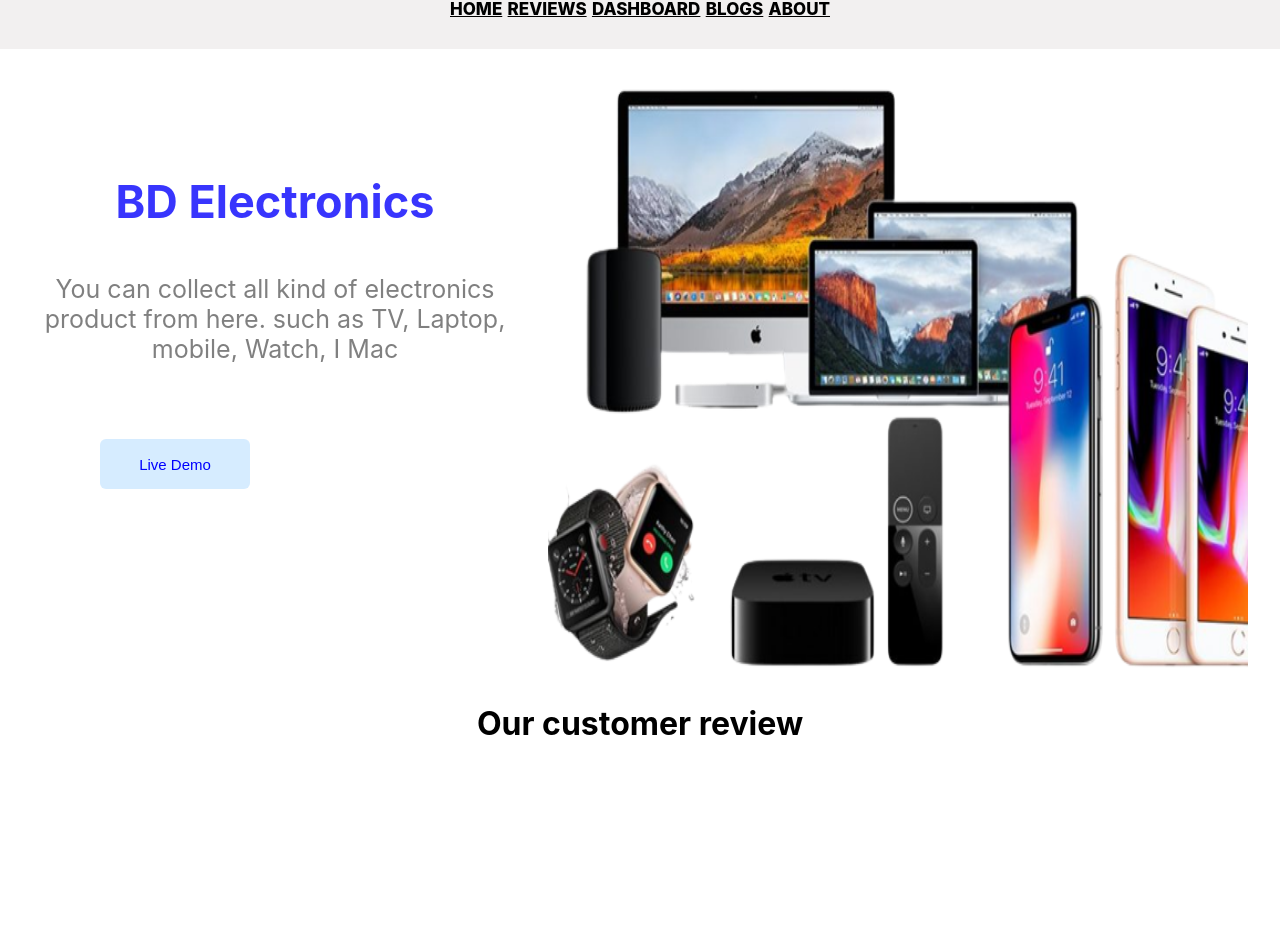
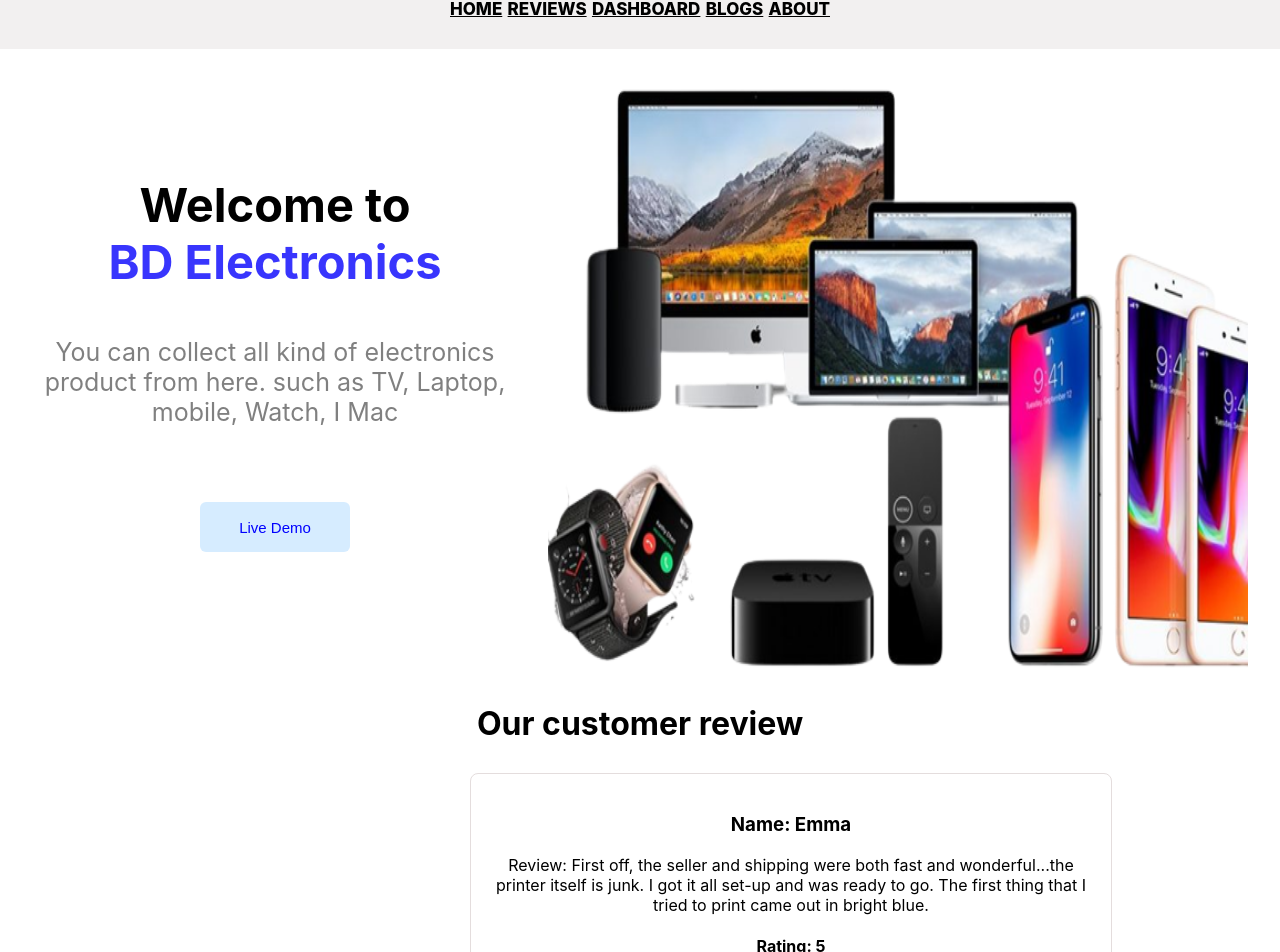
Before and after one commit to MD-Jubayer-Khan/product-analysis-website, a React (Create React App) app: page / in a window 1280 px wide. Shown: the part 31-983 px from the top of the page. Built offline with nearby package versions, Linux system fonts and the light colour scheme.

Commit message:
create reviews component details

```diff
--- a/src/App.js
+++ b/src/App.js
@@ -7,6 +7,7 @@ import Dashboard from './Components/Dashboard/Dashboard';
 import Blogs from './Components/Blogs/Blogs';
 import About from './Components/About/About';
 import NotFound from './Components/NotFound/NotFound'
+
 
 function App() {
   return (
--- /dev/null
+++ b/src/Components/CustomerReview/CustomerReview.css
@@ -0,0 +1,9 @@
+.review-container{
+    border: 1px solid rgb(228, 221, 221);
+    border-radius: 8px;
+    height: 150px;
+    width: 600px;
+    padding: 20px;
+    margin: 30px 470px;
+    position: center;
+}
--- /dev/null
+++ b/src/Components/CustomerReview/CustomerReview.js
@@ -0,0 +1,14 @@
+import React from 'react';
+import './CustomerReview.css'
+
+const CustomerReview = ({name, text, rating}) => {
+    return (
+        <div className='review-container'>
+          <h3>Name: {name}</h3>
+          <p>Review: {text}</p>
+          <h4>Rating: {rating}</h4>
+        </div>
+    );
+};
+
+export default CustomerReview;
--- a/src/Components/Dashboard/Dashboard.css
+++ b/src/Components/Dashboard/Dashboard.css
@@ -2,4 +2,5 @@
     display: grid;
     grid-template-columns: 2fr 2fr;
     margin-top: 30px;
+    margin-left: 40px;
 }
--- a/src/Components/Home/Home.css
+++ b/src/Components/Home/Home.css
@@ -2,6 +2,5 @@
     display: grid;
     grid-template-columns: 4fr 1fr;
     grid-gap: 30px;
-    color: rgb(214, 236, 255)
 
 };
--- a/src/Components/Home/Home.js
+++ b/src/Components/Home/Home.js
@@ -1,26 +1,34 @@
 import React from 'react';
 import image from './image/multiple.png';
 import './Home.css';
+import useReviews from '../hooks/useReviews';
+import CustomerReview from '../CustomerReview/CustomerReview';
 import { Link } from 'react-router-dom';
 
 const Home = () => {
+  const [reviews, setReviews] = useReviews();
+  const allReviews = reviews.slice(0, 3);
+
     return (
        <div>
           <div className='container' style={{marginTop:'30px',width: '95%', margin:'auto'}}>
-          <div className='content' style={{marginTop:"80px"}}>
-            <h3 style={{fontSize:'45px',color:'rgb(56, 53, 253)'}}>BD Electronics</h3>
+          <div style={{marginTop:"80px"}}>
+            <h3 style={{fontSize:'47px',color:'rgb(56, 53, 253)'}}><span style={{color:'black'}}>Welcome to </span> <br /> BD Electronics</h3>
             <p style={{color: 'gray', fontSize:'25px'}}>You can collect all kind of electronics product from here. such as TV, Laptop, mobile, Watch, I Mac</p>
-            <button style={{border:'none', backgroundColor:'rgb(214, 236, 255)', color:'blue', fontSize:"15px", height:'50px', width:'150px', borderRadius:'6px', marginTop:'50px', marginRight:'200px'}}>Live Demo</button>
+            <button style={{border:'none', backgroundColor:'rgb(214, 236, 255)', color:'blue', fontSize:"15px", height:'50px', width:'150px', borderRadius:'6px', marginTop:'50px'}}>Live Demo</button>
           </div>
           <div>
             <img style={{height:"600px", width:'700px', marginTop:'30px'}} src={image} alt="" />
           </div>
         </div>
         <div>
-        <div style={{height:'280px', marginTop:"20px"}}>
+        <div style={{marginTop:"20px"}}>
             <h1>Our customer review</h1>
           </div>
-           <Link to="reviews"> <button style={{border:'none', backgroundColor:'rgb(161, 211, 255)', color:'blue', fontSize:"20px", height:'40px', width:'150px', borderRadius:'6px', marginTop:'50px', marginBottom:'20px'}}>See all reviews</button></Link>
+          {
+            allReviews.map(review => <CustomerReview key={review.id} name={review.name} text={review.text} rating={review.ratings}></CustomerReview>)
+          }
+        <Link to="reviews"> <button style={{border:'none', backgroundColor:'rgb(161, 211, 255)', color:'blue', fontSize:"20px", height:'40px', width:'150px', borderRadius:'6px', marginTop:'50px', marginBottom:'20px'}}>See all reviews</button></Link>
         </div>
        </div>
     );
--- a/src/Components/Reviews/Reviews.js
+++ b/src/Components/Reviews/Reviews.js
@@ -1,11 +1,31 @@
-import React from 'react';
+import React, { useEffect, useState } from 'react';
 
 const Reviews = () => {
+    const [review, setReview] = useState([]);
+
+    useEffect(()=>{
+        fetch('reviews.json')
+        .then(res => res.json())
+        .then(data => setReview(data));
+    },[]);
+
     return (
         <div>
-            <h1>This is reviews page</h1>
-        </div>
+        {
+            review.map(r => <User name={r.name} text={r.text} ratings={r.ratings}></User>)
+        }
+
+      </div>
     );
+    function User (props){
+        return(
+            <div className='review-container'>
+                 <h3>Name: {props.name}</h3>
+                 <p>Review: {props.text}</p>
+                 <h4>Rating: {props.ratings}</h4>
+            </div>
+        )
+    }
 };
 
-export default Reviews;<h1>This is reviews page</h1>
+export default Reviews;
--- /dev/null
+++ b/src/Components/hooks/useReviews.js
@@ -0,0 +1,13 @@
+import { useEffect, useState } from "react"
+
+const useReviews = () =>{
+    const [reviews, setReviews] = useState([]);
+    useEffect(()=>{
+        fetch('reviews.json')
+        .then(res => res.json())
+        .then(data => setReviews(data));
+    },[]);
+    return[reviews, setReviews];
+};
+
+export default useReviews;
```
